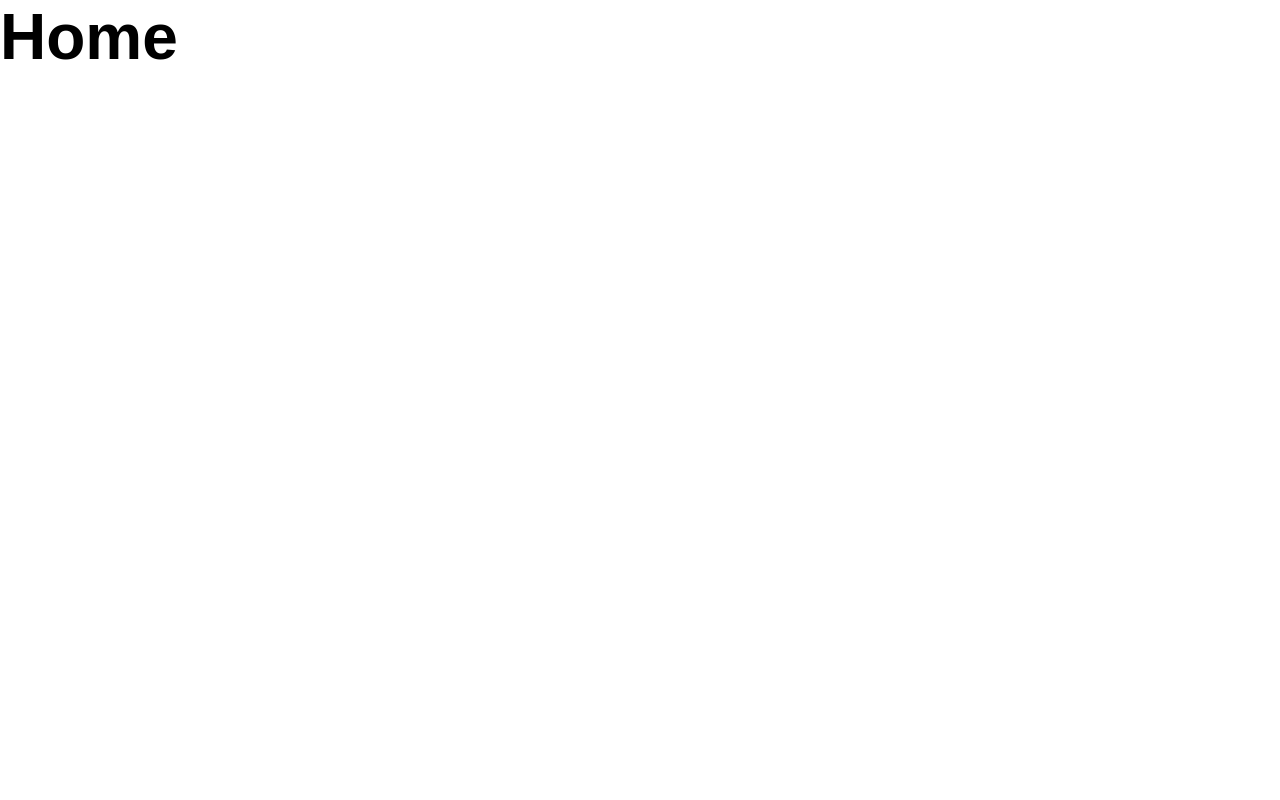
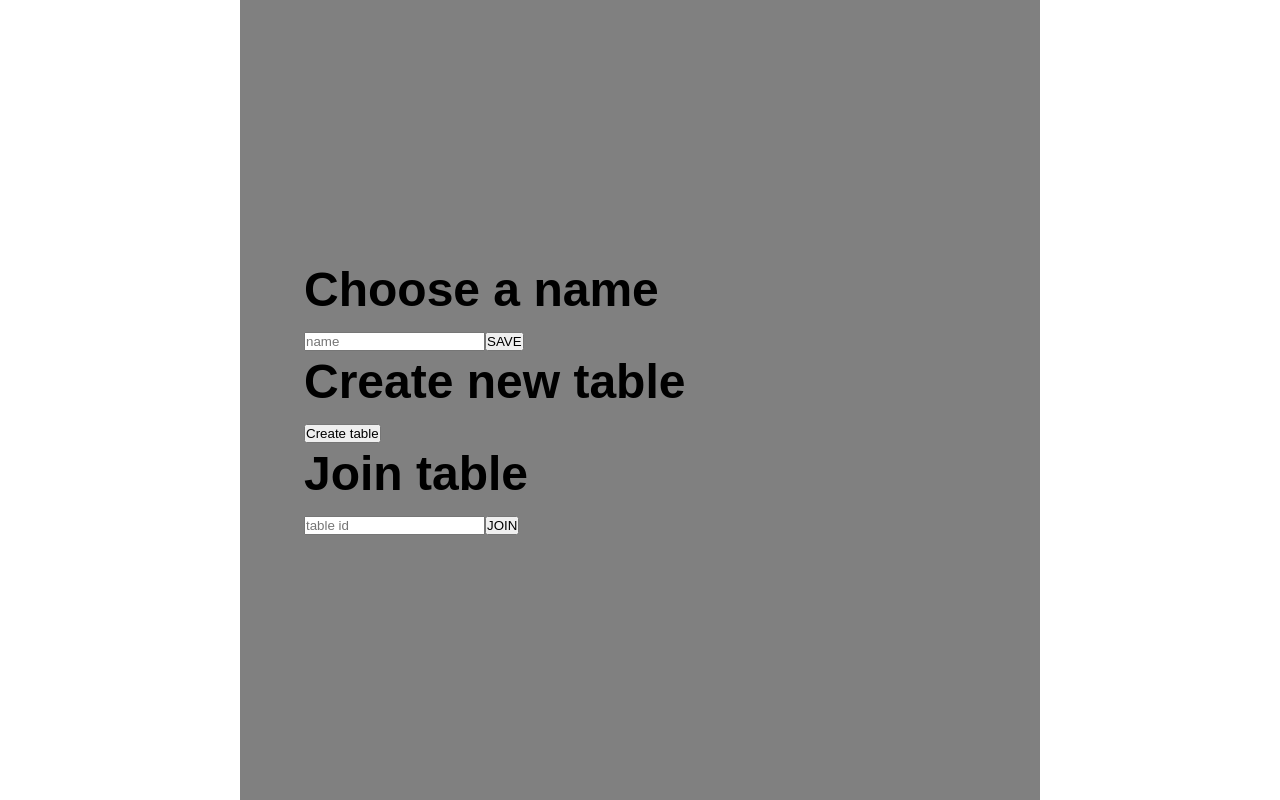
Before and after one commit to MaK-Sandbox/sequence-react, a React (Vite) app: page / in a window 1280 px wide. Shown: the top 800 px of the page. Built offline with nearby package versions, Linux system fonts and the light colour scheme.

Commit message:
Create a basic home component with basic styling

```diff
--- /dev/null
+++ b/src/layouts/Home.css
@@ -0,0 +1,18 @@
+.home-page {
+  height: 100vh;
+
+  display: flex;
+  justify-content: center;
+  align-items: center;
+}
+
+.container {
+  height: 35rem;
+  width: 25rem;
+  padding: calc(6 * var(--default-padding));
+  background-color: gray;
+
+  display: flex;
+  flex-direction: column;
+  justify-content: center;
+}
--- /dev/null
+++ b/src/layouts/Home.jsx
@@ -0,0 +1,24 @@
+import "./Home.css";
+
+export default function Home() {
+  return (
+    <div className="home-page">
+      <div className="container">
+        <span className="set-name">
+          <h2>Choose a name</h2>
+          <input type="text" placeholder="name" />
+          <button>SAVE</button>
+        </span>
+        <span className="create-table">
+          <h2>Create new table</h2>
+          <button>Create table</button>
+        </span>
+        <span className="join-table">
+          <h2>Join table</h2>
+          <input type="text" placeholder="table id" />
+          <button>JOIN</button>
+        </span>
+      </div>
+    </div>
+  );
+}
--- a/src/main.jsx
+++ b/src/main.jsx
@@ -2,12 +2,13 @@ import React from "react";
 import ReactDOM from "react-dom/client";
 import { createBrowserRouter, RouterProvider } from "react-router-dom";
 // import App from "./App.jsx";
+import Home from "./layouts/Home";
 import "./index.css";
 
 const router = createBrowserRouter([
   {
     path: "/",
-    element: <h1>Home</h1>,
+    element: <Home />,
   },
 ]);
 
```
